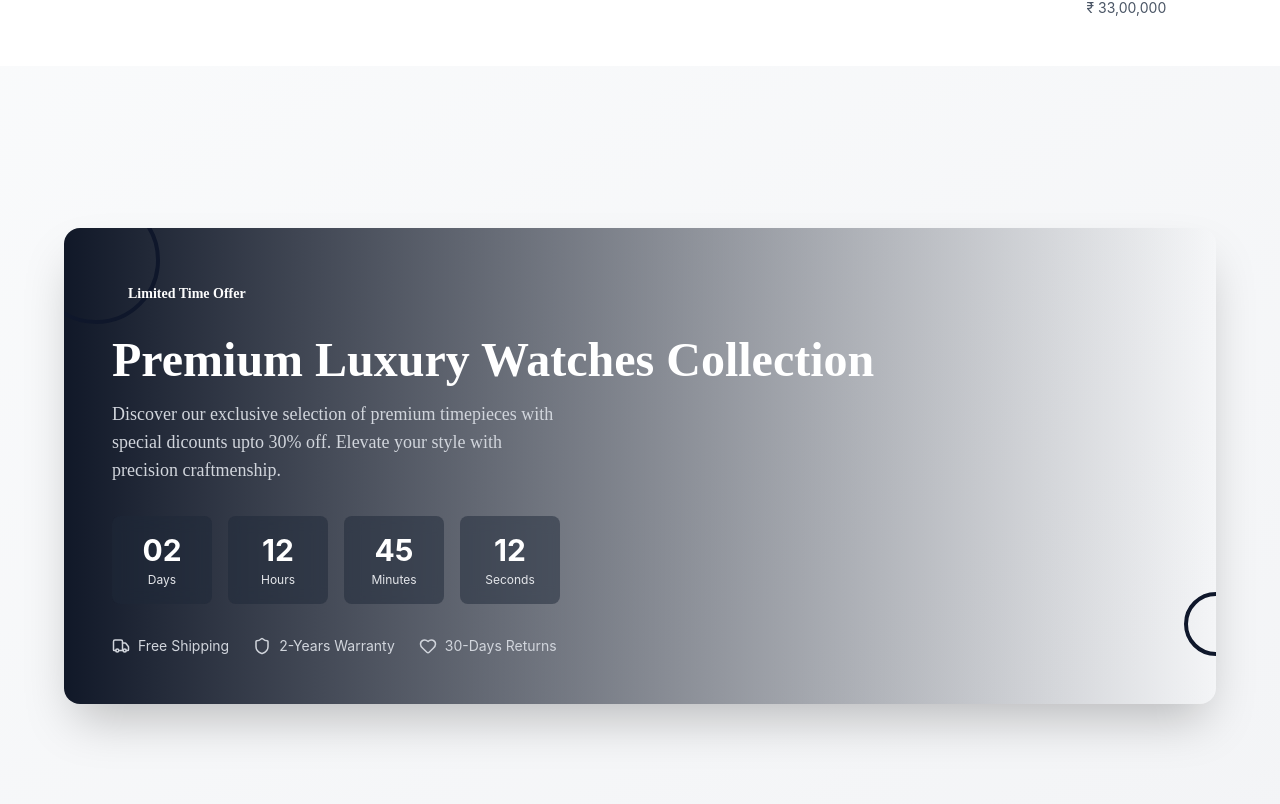
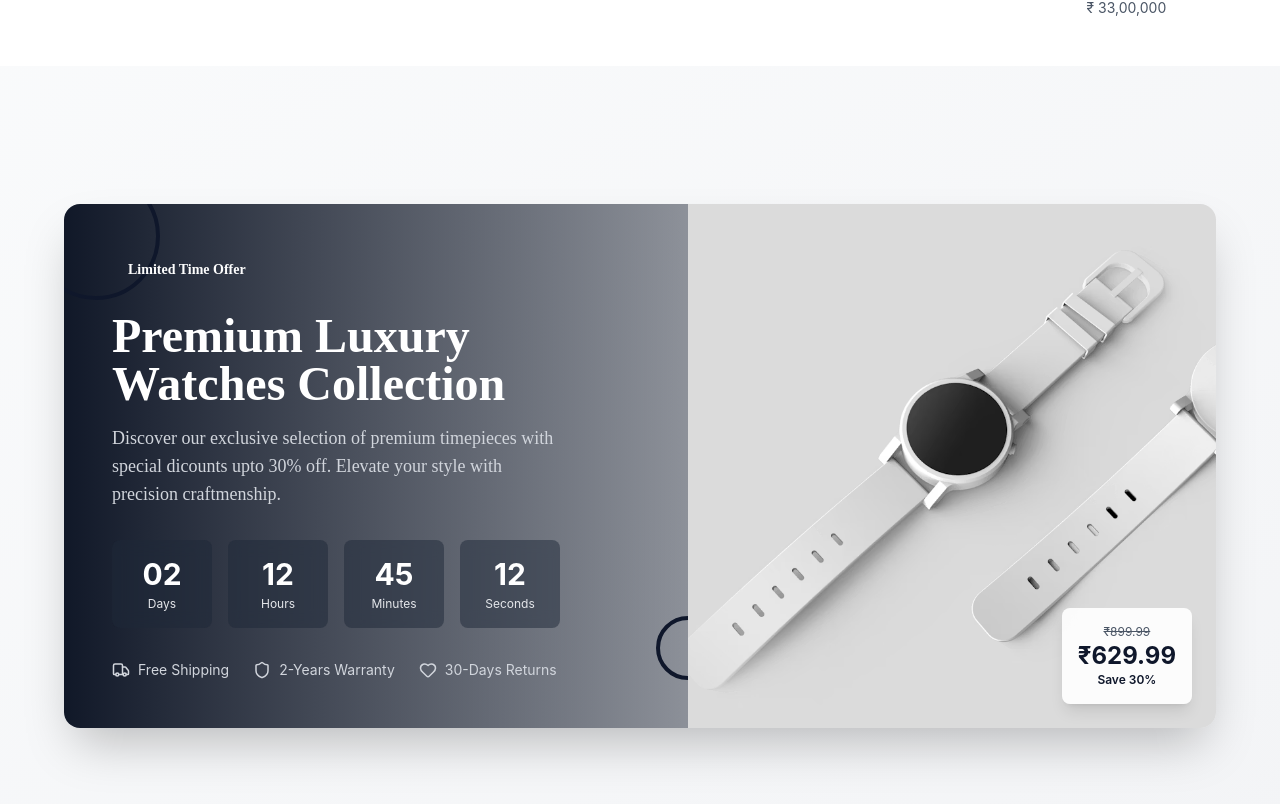
Before and after one commit to ChamalshaInduwara/E-Commerce, a React (Vite) app in the folder frontend/: page / in a window 1280 px wide. Shown: the part 2273-3077 px from the top of the page. Built offline with nearby package versions, Linux system fonts and the light colour scheme.

Commit message:
feat: add image section with pricing and discount details to FashionPage component

```diff
--- a/frontend/src/components/FashionPage.jsx
+++ b/frontend/src/components/FashionPage.jsx
@@ -121,6 +121,20 @@ const FashionPage = () => {
               </div>
             </div>
           </div>
+
+          {/* Image */}
+          <div className={watchOfferBannerStyles.imageSection}>
+            <div className={watchOfferBannerStyles.imageOverlay}>
+                <img src={F1} alt="img" className={watchOfferBannerStyles.image} />
+
+                <div className={watchOfferBannerStyles.priceTag}>
+                    <div className={watchOfferBannerStyles.oldPrice}>₹899.99</div>
+                    <div className={watchOfferBannerStyles.newPrice}>₹629.99</div>
+                    <div className={watchOfferBannerStyles.discount}>Save 30%</div>
+
+                </div>
+            </div>
+          </div>
         </div>
       </div>
     </div>
```
